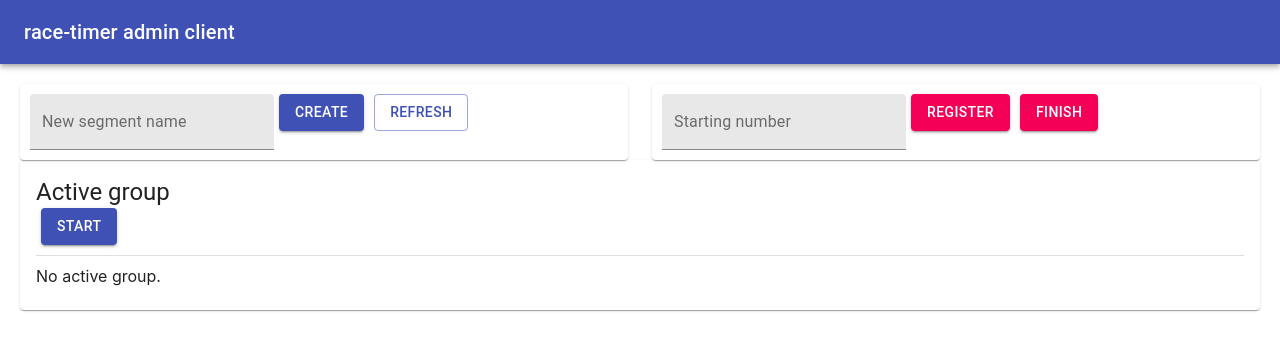
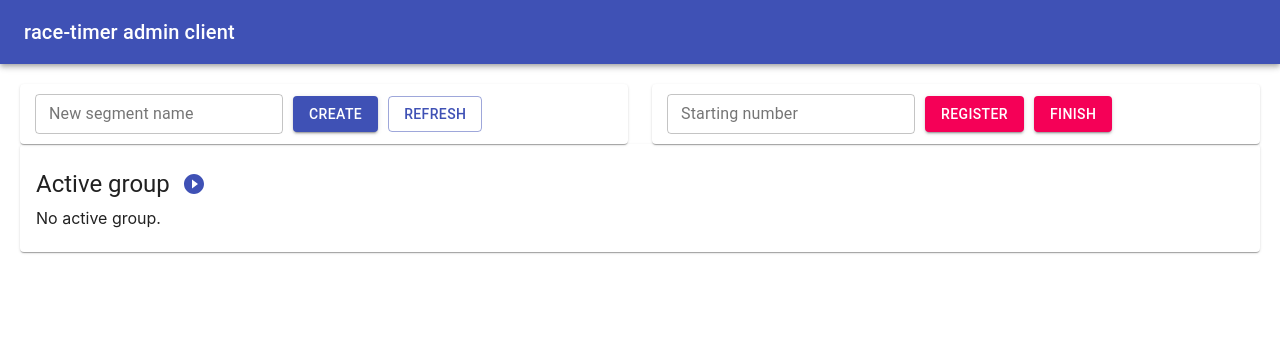
Before and after one commit to dadikovi/race-timer, a React (Create React App) app in the folder client_admin/: page / in a window 1280 px wide. Shown: the top 350 px of the page. Built offline with nearby package versions, Linux system fonts and the light colour scheme; no server answers.

Commit message:
Design improvements

```diff
--- a/client_admin/src/ActiveGroup.tsx
+++ b/client_admin/src/ActiveGroup.tsx
@@ -1,6 +1,7 @@
-import { Card, Chip, CardContent, Typography, Button, Divider } from "@material-ui/core";
+import { Card, Chip, CardContent, Typography, Button, Divider, Box, IconButton } from "@material-ui/core";
 import DoneIcon from '@material-ui/icons/Done';
 import DirectionsRunIcon from '@material-ui/icons/DirectionsRun';
+import PlayCircleFilledIcon from '@material-ui/icons/PlayCircleFilled';
 import { ParticipantDto } from './model';
 import { startActiveGroup, useAsyncError } from './service';
 
@@ -35,15 +36,21 @@ export default function ActiveGroup(props: ActiveGroupProps) {
 
     return (<Card>
         <CardContent>
-            <Typography variant="h5" component="h2">Active group</Typography>
-            <Button variant="contained"  onClick={() => {
-                startActiveGroup()
-                    .then(() => { if (props.onRefresh) {props.onRefresh()}})
-                    .catch((err) => throwError(err));
-                }} color="primary">Start</Button>
-            <Divider />
-            {participants}
+            <Box display="flex" alignItems="center">
+                <Typography variant="h5" component="h2">Active group</Typography>
+                <IconButton size="medium" color="primary" onClick={() => {
+                    startActiveGroup()
+                        .then(() => { if (props.onRefresh) {props.onRefresh()}})
+                        .catch((err) => throwError(err));
+                    }}>
+                    <PlayCircleFilledIcon />
+                </IconButton>
+            </Box>
+            <Box className="formbox" display="flex" alignItems="center">
+                {participants}
             {emptyState}
+            </Box>
+
         </CardContent>
     </Card>)
 }
--- a/client_admin/src/AdminPanel.tsx
+++ b/client_admin/src/AdminPanel.tsx
@@ -46,7 +46,7 @@ export default function AdminPanel() {
           </Paper>
         </Grid>
         <Grid item xs={6}>
-          <Paper style={{padding: '10px'}}>
+          <Paper color="error.light" style={{padding: '10px'}}>
             <ScannerMock mockChanged={callRefresh}></ScannerMock>
           </Paper>
         </Grid>
--- a/client_admin/src/App.css
+++ b/client_admin/src/App.css
@@ -2,14 +2,6 @@
   padding: 20px;
 }
 
-button {
+.formbox > * {
   margin: 0px 5px !important;
 }
-
-hr {
-  margin: 10px 0px !important;
-}
-
-.MuiChip-root {
-  margin: 0px 2px !important;
-}
--- a/client_admin/src/CreateSegmentForm.tsx
+++ b/client_admin/src/CreateSegmentForm.tsx
@@ -1,4 +1,4 @@
-import { Button, TextField } from '@material-ui/core';
+import { Button, TextField, Box } from '@material-ui/core';
 import React, {useState} from 'react';
 import { createSegment, useAsyncError } from './service';
 
@@ -12,8 +12,8 @@ export default function CreateSegmentForm(props: CreateSegmentFormProps) {
   const throwError = useAsyncError();
 
   return(
-    <div>
-      <TextField variant="filled" label='New segment name' onChange={e => setSegmentName(e.target.value)} value={segmentName}></TextField>
+    <Box className="formbox" display="flex" alignItems="center">
+      <TextField margin="dense" variant="outlined" label='New segment name' onChange={e => setSegmentName(e.target.value)} value={segmentName}></TextField>
       <Button variant="contained"
         onClick={() => {
           createSegment(segmentName)
@@ -24,6 +24,6 @@ export default function CreateSegmentForm(props: CreateSegmentFormProps) {
         Create
       </Button>
       <Button variant="outlined"  onClick={() => props.onRefresh()} color="primary">Refresh</Button>
-    </div>
+    </Box>
   );
 }
--- a/client_admin/src/ScannerMock.tsx
+++ b/client_admin/src/ScannerMock.tsx
@@ -1,5 +1,5 @@
 import React, {useState} from 'react';
-import { TextField, Button } from "@material-ui/core";
+import { TextField, Button, Box } from "@material-ui/core";
 import { registerParticipant, finishParticipant, useAsyncError } from './service';
 
 interface ScannerMockProps {
@@ -10,8 +10,8 @@ export default function ScannerMock(props: ScannerMockProps) {
   const throwError = useAsyncError();
 
   return(
-    <div>
-      <TextField variant="filled" label='Starting number' onChange={e => setStartingNumber(Number(e.target.value))} value={startingNumber}></TextField>
+    <Box className="formbox" display="flex" alignItems="center">
+      <TextField margin="dense" color = "secondary" variant="outlined" label='Starting number' onChange={e => setStartingNumber(Number(e.target.value))} value={startingNumber}></TextField>
       <Button variant="contained" color="secondary"
         onClick={ () => {
            registerParticipant(startingNumber)
@@ -28,6 +28,6 @@ export default function ScannerMock(props: ScannerMockProps) {
         } }>
         Finish
       </Button>
-    </div>
+    </Box>
   );
 }
--- a/client_admin/src/SegmentCard.tsx
+++ b/client_admin/src/SegmentCard.tsx
@@ -1,6 +1,7 @@
 import React from 'react';
-import { Accordion, AccordionDetails, AccordionSummary, Typography, Button } from "@material-ui/core";
+import { Accordion, AccordionDetails, AccordionSummary, Typography, Button, IconButton, Box } from "@material-ui/core";
 import ExpandMoreIcon from '@material-ui/icons/ExpandMore';
+import AddCircleIcon from '@material-ui/icons/AddCircle';
 import { SegmentDto } from './model';
 import { createGroup, useAsyncError } from './service';
 
@@ -17,14 +18,20 @@ export default function SegmentCard(props: SegmentCardProps) {
                 expandIcon={<ExpandMoreIcon />}
                 aria-controls="panel1a-content"
                 id="panel1a-header">
-                <Typography>{props.segment.name}</Typography>
+                <Box display="flex" alignItems="center">
+                    <Typography>{props.segment.name}</Typography>
+                    <IconButton size="medium" color="primary" onClick={() => {
+                        createGroup(props.segment.id)
+                            .then(() => props.onRefresh())
+                            .catch((err) => throwError(err));
+                    }}>
+                        <AddCircleIcon />
+                    </IconButton>
+                </Box>
+
             </AccordionSummary>
             <AccordionDetails>
-                <Button variant="contained" onClick={() => {
-                    createGroup(props.segment.id)
-                        .then(() => props.onRefresh())
-                        .catch((err) => throwError(err));
-                }} color="primary">Create new group</Button>
+                TODO
             </AccordionDetails>
         </Accordion>
     );
```
